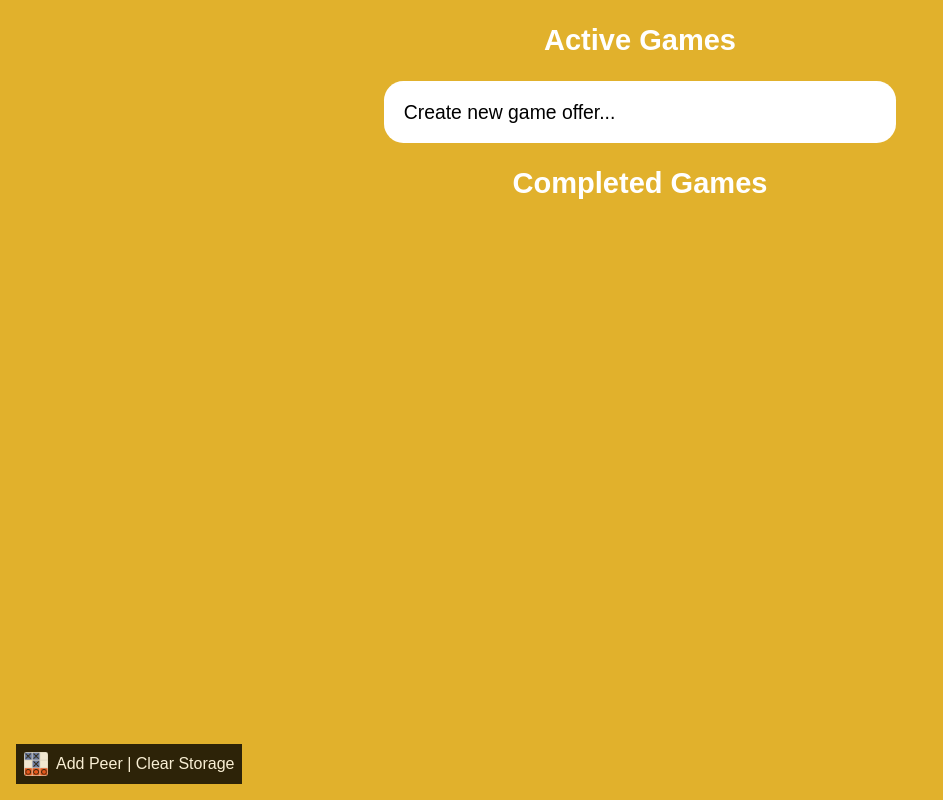
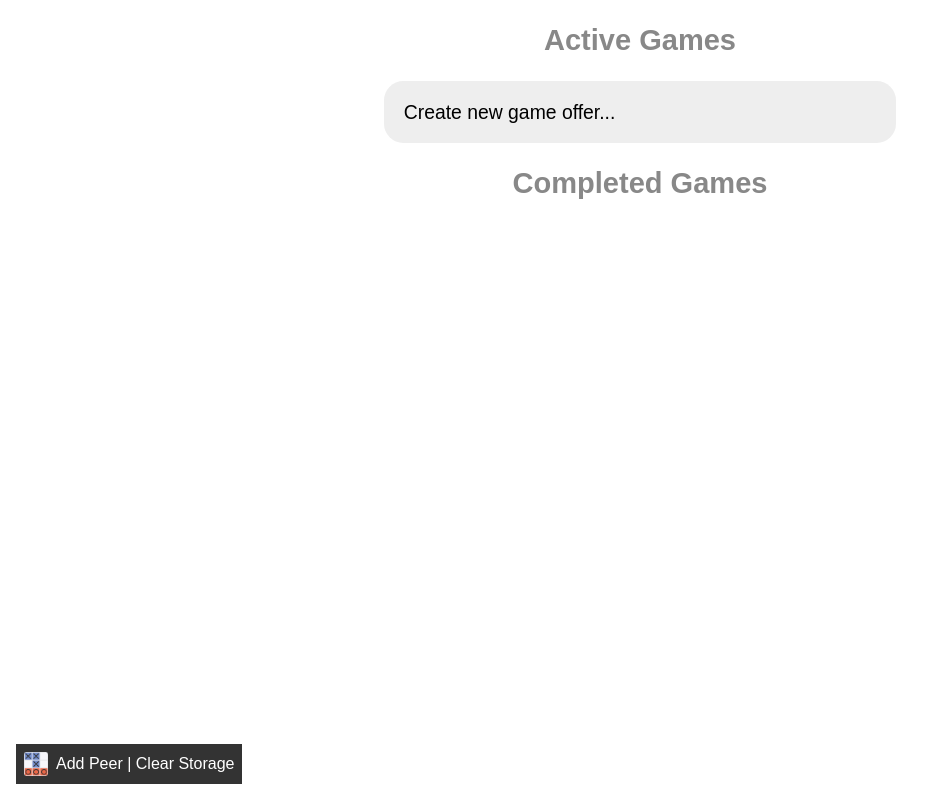
Before and after one commit to webxdc/tictactoe, a plain HTML site: page index.html in a window 1280 px wide. Shown: the whole page, without its empty margins (0-943 px from the left). Drawn offline with Linux system fonts and the light colour scheme.

Commit message:
use less colored background

```diff
--- a/index.html
+++ b/index.html
@@ -143,14 +143,14 @@
 
       .game-entry,
       .game-offer {
-        background-color: #fff;
+        background-color: #eee;
         margin: 1em;
         padding: 1em;
         border-radius: 1em;
       }
 
       .game-entry:hover {
-        background-color: #eee;
+        background-color: #ddd;
       }
 
       .game-entry .game-info {
@@ -173,13 +173,9 @@
         margin: 0 .1vw;
       }
 
-      .home-screen {
-        background-color: rgba(225, 177, 44, 1);
-      }
-
       .home-screen h2 {
         text-align: center;
-        color: #fff;
+        color: #888;
       }
 
       .home-screen .content {
```
